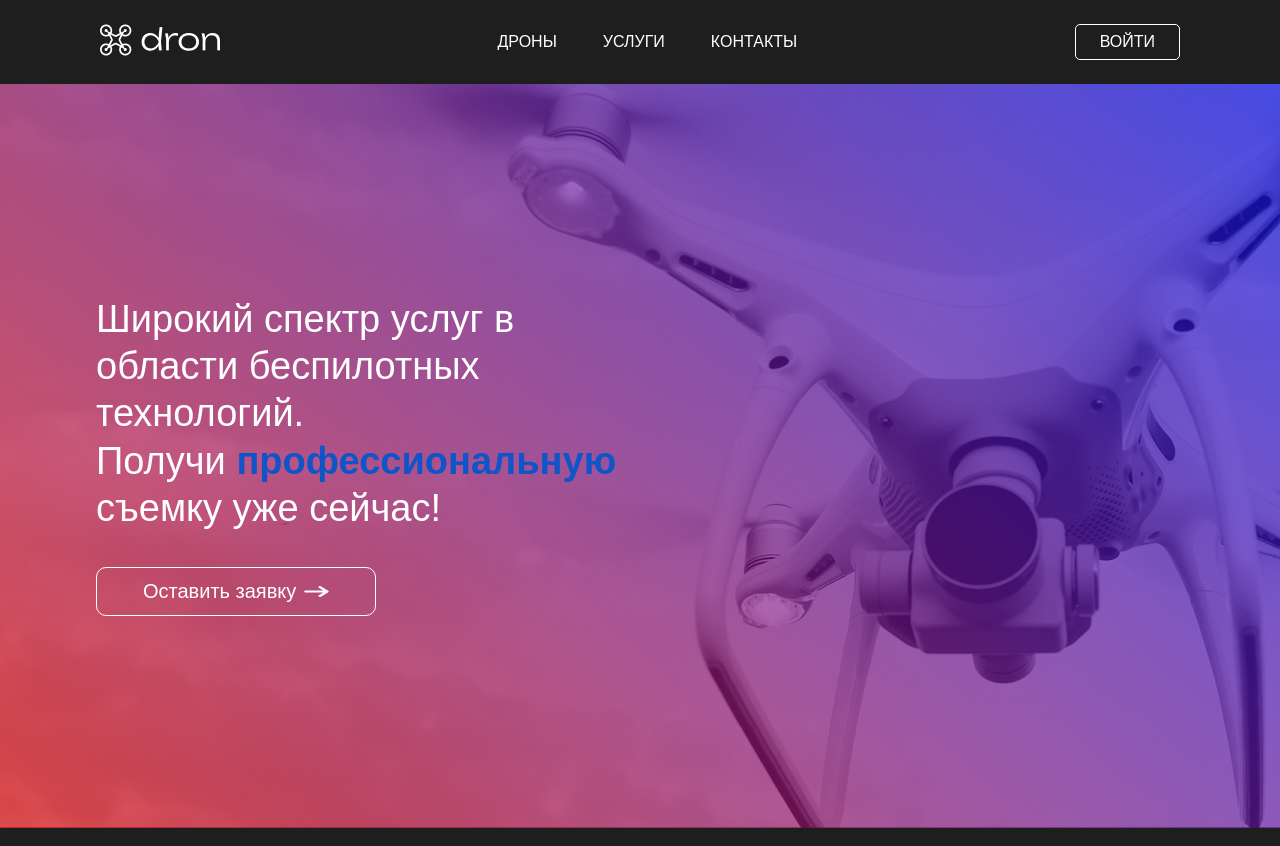
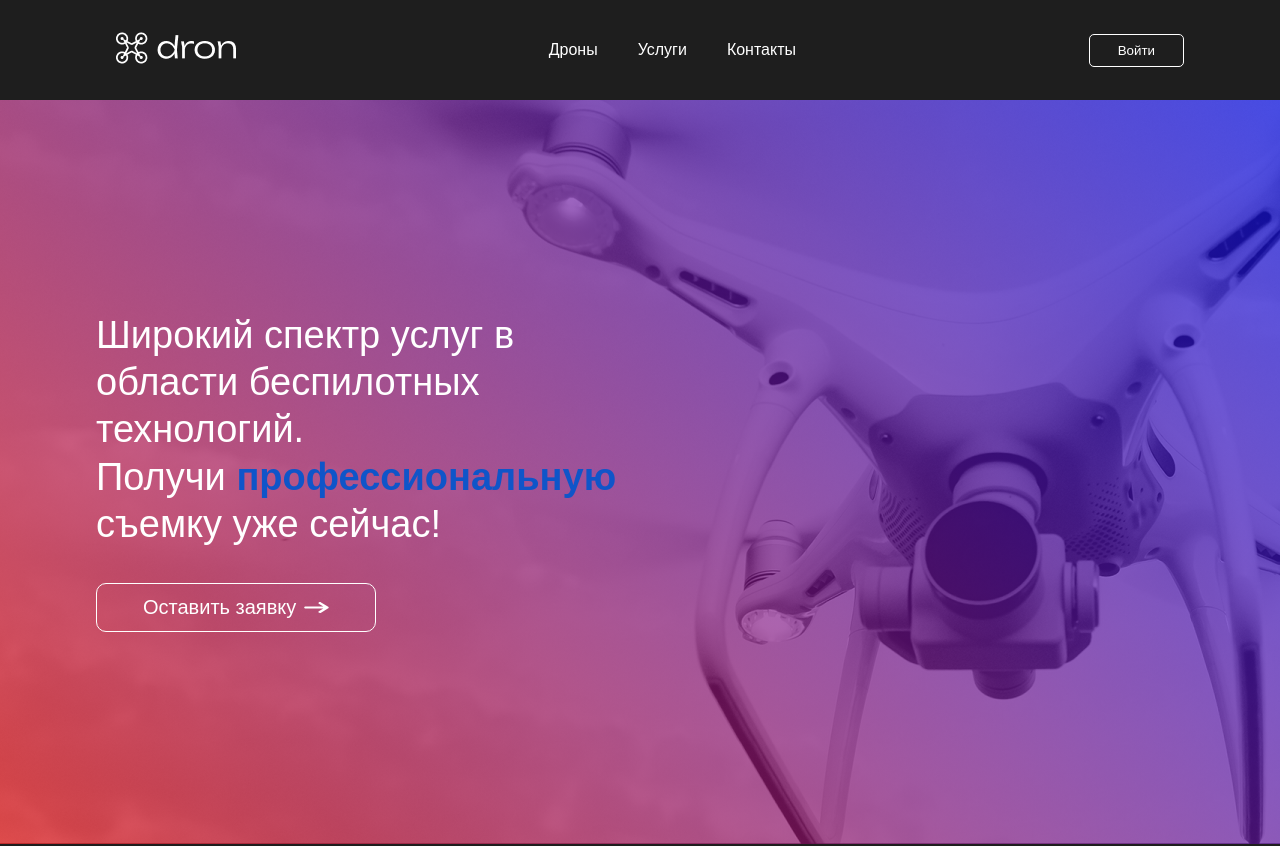
Before and after one commit to DeErovRee/sitronics-app, a React (Create React App) app: page / in a window 1280 px wide. Shown: the top 846 px of the page. Built offline with nearby package versions, Linux system fonts and the light colour scheme; no server answers; a web font is replaced by a local one.

Commit message:
Refactoring header with styled-components

```diff
--- a/src/App.css
+++ b/src/App.css
@@ -2,7 +2,7 @@
 @import url("https://fonts.googleapis.com/css2?family=Unbounded:wght@100;200;300;400;500;600;700;800;900&display=swap");
 * {
   padding: 0px;
-  margin: 0 auto;
+  margin: 0px;
   font-family: "Unbounded", sans-serif;
   font-weight: 200;
   /* Скрываем scrollbar для IE, Edge и Firefox */
@@ -52,11 +52,6 @@ main {
   margin: 3px 5px 3px 0px;
 }
 
-a {
-  text-decoration: none;
-  color: black;
-}
-
 .ql-toolbar.ql-snow + .ql-container.ql-snow {
   border-top: 0px;
   background-color: white;
@@ -79,68 +74,6 @@ a {
 .textDecoration {
   font-weight: 700;
   color: #0f55c9;
-}
-
-header {
-  background-color: #1E1E1E;
-  padding: 24px 100px;
-  position: sticky;
-  z-index: 99;
-  top: 0;
-}
-header ul {
-  max-width: 1600px;
-  display: flex;
-  list-style-type: none;
-  font-size: 16px;
-  text-decoration: none;
-}
-header ul li {
-  margin: 0;
-  color: white;
-  text-decoration: none;
-  text-transform: uppercase;
-  display: flex;
-  align-items: center;
-}
-header ul li:hover {
-  cursor: pointer;
-}
-header ul a {
-  color: white;
-  text-decoration: none;
-  text-transform: uppercase;
-}
-
-.headerCenter {
-  display: flex;
-}
-.headerCenter li {
-  margin: 0 23px;
-}
-.headerCenter a:hover {
-  color: #999999;
-}
-
-.loginBtn {
-  margin: 0;
-  padding: 8px 24px;
-  text-align: center;
-  border: 1px solid #ffffff;
-  border-radius: 5px;
-}
-.loginBtn a {
-  width: 100%;
-  height: 100%;
-  display: flex;
-  align-items: center;
-  justify-content: center;
-}
-.loginBtn:hover {
-  border: 1px solid #999999;
-}
-.loginBtn:hover a {
-  color: #999999;
 }
 
 .mainPage {
--- a/src/App.scss
+++ b/src/App.scss
@@ -4,7 +4,7 @@ $linear-gradient: linear-gradient(45deg, rgba(241, 2, 2, 0.61), rgba(0, 8, 255,
 
 * {
   padding: 0px;
-  margin: 0 auto;
+  margin: 0px;
   font-family: 'Unbounded', sans-serif;
   font-weight: 200;
 
@@ -60,11 +60,6 @@ main {
     padding: 3px 10px;
     margin: 3px 5px 3px 0px;
   }
-}
-
-a {
-  text-decoration: none;
-  color: black;
 }
 
 // Стили QuillJS
@@ -91,79 +86,6 @@ a {
 .textDecoration {
   font-weight: 700;
   color: #0f55c9;
-}
-
-
-// Шапка
-header {
-  background-color: #1E1E1E;
-  padding: 24px 100px;
-  position: sticky;
-  z-index: 99;
-  top: 0;
-
-  ul {
-    max-width: 1600px;
-    display: flex;
-    list-style-type: none;
-    font-size: 16px;
-    text-decoration: none;
-
-    li {
-      margin: 0;
-      color: white;
-      text-decoration: none;
-      text-transform: uppercase;
-      display: flex;
-      align-items: center;
-
-      &:hover {
-        cursor: pointer;
-      }
-    }
-
-    a {
-      color: white;
-      text-decoration: none;
-      text-transform: uppercase;
-    }
-  }
-}
-
-.headerCenter {
-  display: flex;
-
-  li {
-    margin: 0 23px;
-  }
-
-  a:hover {
-    color: #999999;
-  }
-}
-
-.loginBtn {
-  margin: 0;
-  padding: 8px 24px;
-  text-align: center;
-  border: 1px solid #ffffff;
-  border-radius: 5px;
-
-  a {
-    width: 100%;
-    height: 100%;
-    display: flex;
-    align-items: center;
-    justify-content: center;
-  }
-
-  &:hover {
-    border: 1px solid #999999;
-
-    a {
-      color: #999999;
-    }
-  }
 }
 
 // Главная страница
--- a/src/pages/Header.jsx
+++ b/src/pages/Header.jsx
@@ -1,19 +1,66 @@
 import { React } from 'react'
 import { Link } from 'react-router-dom'
+import styled from 'styled-components'
+
+const HeaderStyled = styled.div`
+  background-color: #1E1E1E;
+  color: white;
+  position: sticky;
+  top: 0;
+`
+
+const Wrapper = styled.nav`
+  max-width: 1920px;
+  padding: 32px 96px;
+`
+
+const List = styled.ul`
+  display: flex;
+  flex-direction: row;
+  margin: 0;
+  justify-content: space-between;
+  align-items: center;
+`
+
+const ListItem = styled.li`
+  //привязано к стилю тега "а" в App.scss
+
+  display: flex;
+  flex-direction: row;
+  margin: 0 20px;
+  text-decoration: none;
+
+  & a {
+    text-decoration: none;
+    color: white;
+  }
+`
+
+const LoginButton = styled.button`
+  color: white;
+  border: 1px solid white;
+  padding: 8px 28px;
+  border-radius: 5px;
+  background: transparent;
+`
 
 const Component = ({authenticated}) => {
     return authenticated ? (
-        <Link to="/personalArea" className="loginBtn">Личный кабинет</Link>
+        <Link to="/personalArea" >
+          <LoginButton >Личный кабинет</LoginButton>
+        </Link>
     ) : (
-        <Link to="/login" className="loginBtn">Войти</Link>
+        <Link to="/login" >
+          <LoginButton >Войти</LoginButton>
+        </Link>
     );
 };
 
 const Chats = ({authenticated}) => {
     return authenticated ? (
-      <li>
+      <ListItem>
         <Link to="/chats">Чат</Link>
-      </li>
+      </ListItem>
     ) : (
       <></>
     );
@@ -22,33 +69,63 @@ const Chats = ({authenticated}) => {
 export const Header = ({authenticated}) => {
 
     return(
-        <header>
-          <nav>
-            <ul className="header">
-              <li>
+      <HeaderStyled>
+        <Wrapper>
+          <List>
+            <ListItem>
               <Link to="/">
                 <img
                   src={require('../images/logo.png')}
                   className="logo"
-                    alt="logo"
-                  />
+                  alt="logo"/>
               </Link>
-              </li>
-              <div className="headerCenter">
-                <li>
+            </ListItem>
+            <ListItem>
+              <List>
+                <ListItem>
                 <Link to="/drons">Дроны</Link>
-                </li>
-                <li>
+                </ListItem>
+                <ListItem>
                   <Link to="/services">Услуги</Link>
-                </li>
+                </ListItem>
+                <ListItem>
+                  <Link to="/contacts">Контакты</Link>
+                </ListItem>
                 <Chats authenticated={authenticated}/>
-                <li>
-                  <Link to="/contacts">Контакты</Link>
-                </li>
-              </div>
+              </List>
+            </ListItem>
             <Component authenticated={authenticated}/>
-            </ul>
-          </nav>
-        </header>
+          </List>
+        </Wrapper>
+      </HeaderStyled>
+
+        // <header>
+        //   <nav>
+        //     <ul className="header">
+        //       <li>
+        //         <Link to="/">
+        //           <img
+        //             src={require('../images/logo.png')}
+        //             className="logo"
+        //             alt="logo"
+        //           />
+        //         </Link>
+        //       </li>
+        //       <div className="headerCenter">
+        //         <li>
+        //           <Link to="/drons">Дроны</Link>
+        //         </li>
+        //         <li>
+        //           <Link to="/services">Услуги</Link>
+        //         </li>
+        //         <Chats authenticated={authenticated}/>
+        //         <li>
+        //           <Link to="/contacts">Контакты</Link>
+        //         </li>
+        //       </div>
+        //       <Component authenticated={authenticated}/>
+        //     </ul>
+        //   </nav>
+        // </header>
     )
 }
```
Also changed, not shown: src/function/getCurrentDate.js (+4 -7 lines), 1 other file (tests, documents, lock files or other folders). Lines whose indentation alone changed are shown as unchanged.
